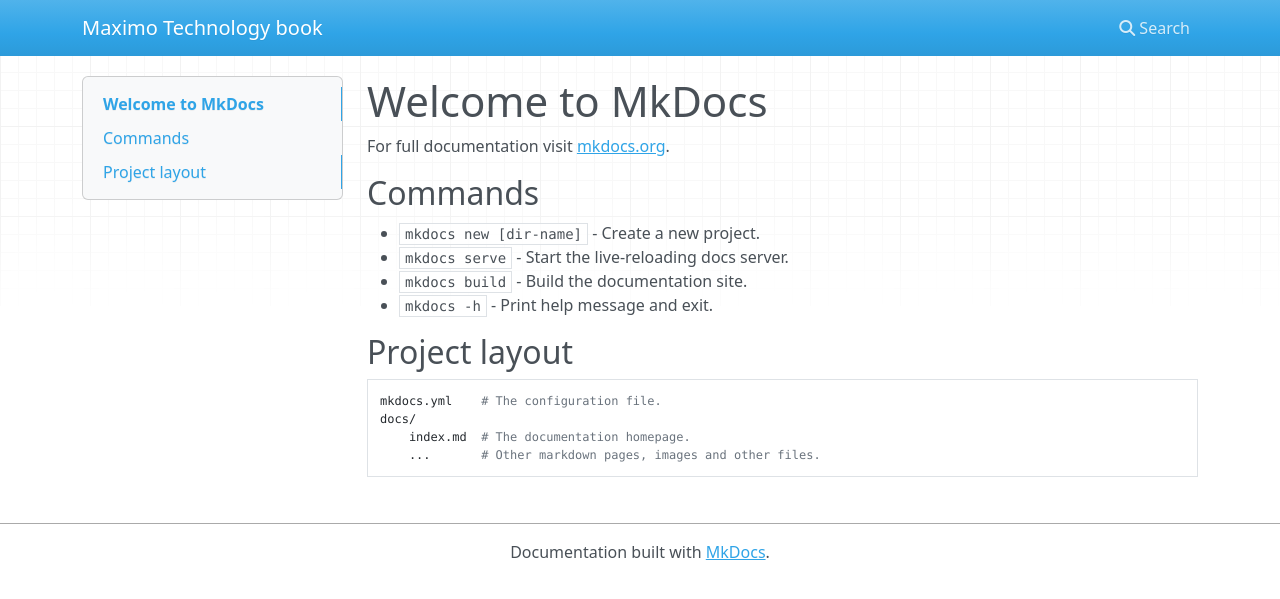
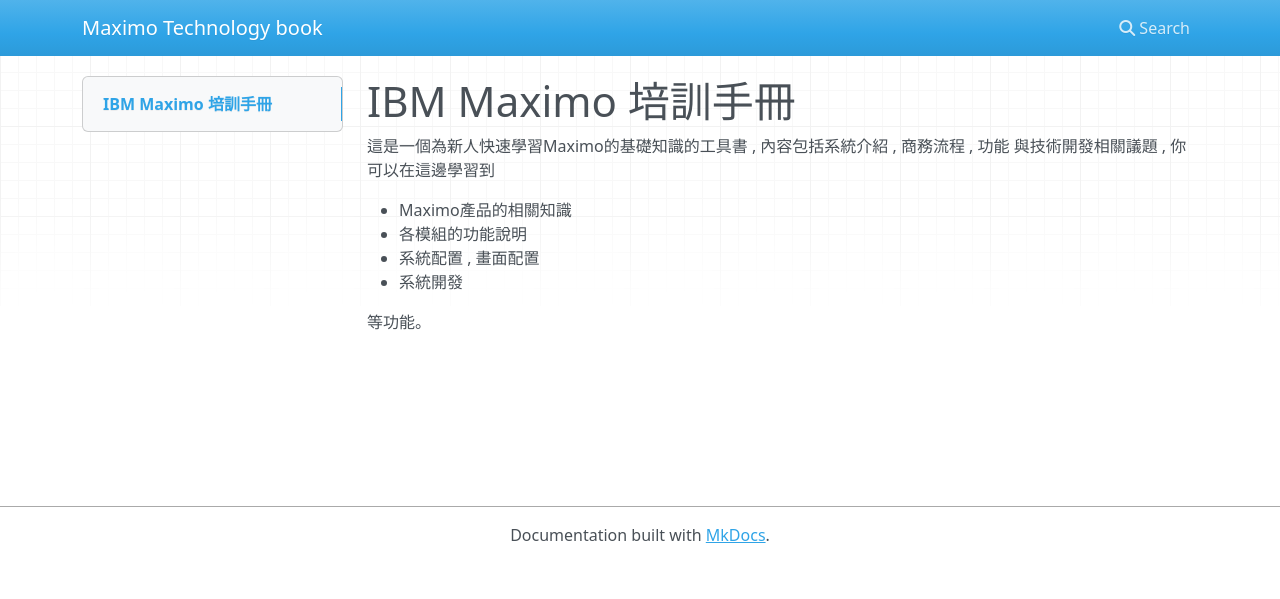
Before and after one commit to nick0918964388/maximo-techbook, an MkDocs documentation site: the page built from docs/index.md, in a window 1280 px wide. Shown: the top 599 px of the page. Built offline with MkDocs 1.6.1, drawn with Linux system fonts in a browser that asks for light colours; nearby versions of some CDN libraries.

Commit message:
重命名文檔為IBM Maximo培訓手冊
更新文檔以反映IBM Maximo培訓手冊的內容

```diff
--- a/docs/index.md
+++ b/docs/index.md
@@ -1,17 +1,12 @@
-# Welcome to MkDocs
+# IBM Maximo 培訓手冊
 
-For full documentation visit [mkdocs.org](https://www.mkdocs.org).
+這是一個為新人快速學習Maximo的基礎知識的工具書 , 內容包括系統介紹 , 商務流程 , 功能 與技術開發相關議題 , 你可以在這邊學習到
 
-## Commands
+* Maximo產品的相關知識
+* 各模組的功能說明
+* 系統配置 , 畫面配置
+* 系統開發
 
-* `mkdocs new [dir-name]` - Create a new project.
-* `mkdocs serve` - Start the live-reloading docs server.
-* `mkdocs build` - Build the documentation site.
-* `mkdocs -h` - Print help message and exit.
+等功能。
 
-## Project layout
-
-    mkdocs.yml    # The configuration file.
-    docs/
-        index.md  # The documentation homepage.
-        ...       # Other markdown pages, images and other files.
+###
```
